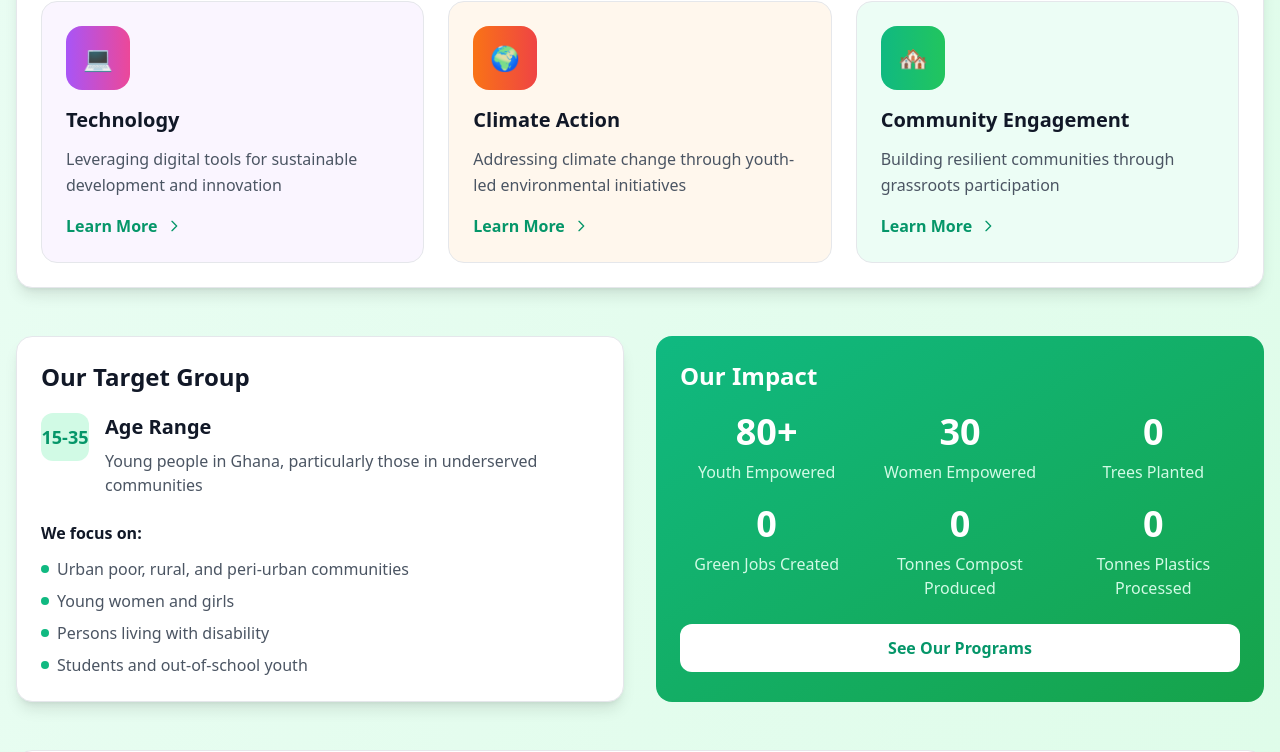
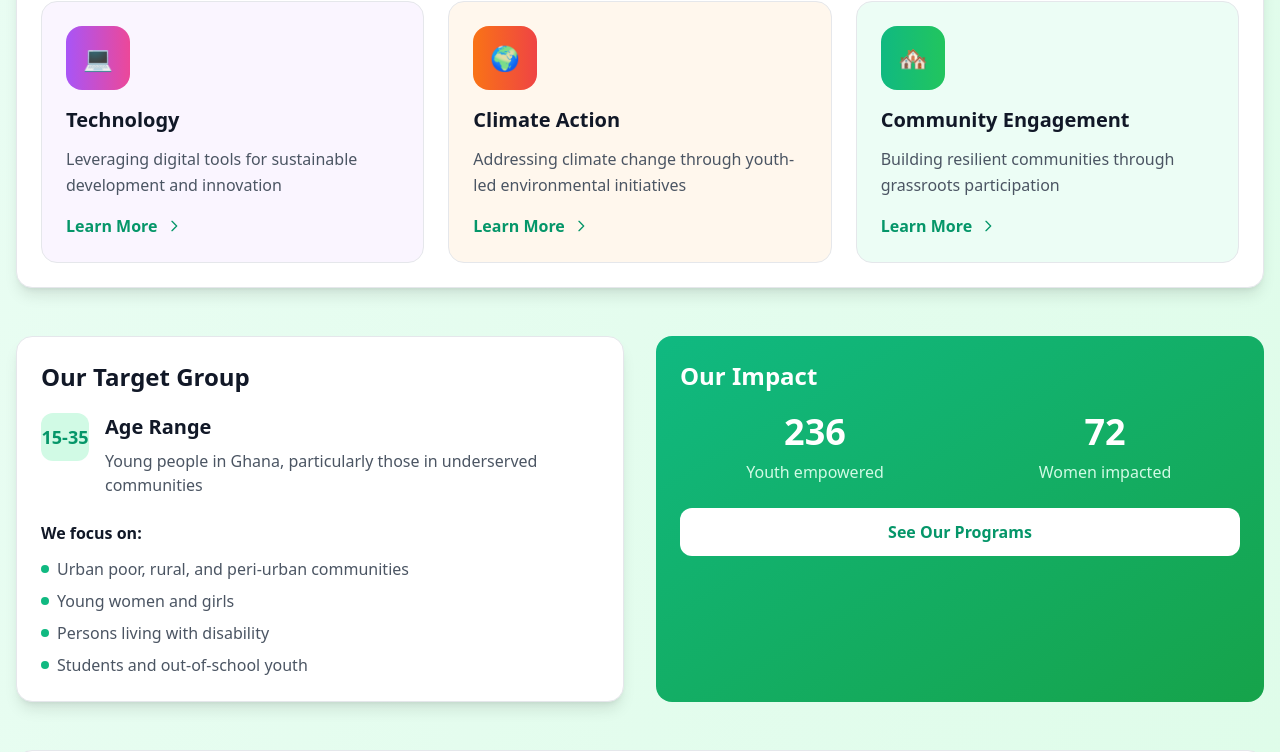
Before and after one commit to SWK-Ghana/swk-app, a React (Vite) app: page /about in a window 1280 px wide. Shown: the part 1301-2053 px from the top of the page. Built offline with nearby package versions, Linux system fonts and the light colour scheme.

Commit message:
New updates

```diff
--- a/src/components/About.jsx
+++ b/src/components/About.jsx
@@ -84,10 +84,10 @@ const About = () => {
                   {[
                     { name: 'Youth Leadership', icon: '👥' },
                     { name: 'Sustainability', icon: '🌱' },
-                    { name: 'Integrity', icon: '✅' },
+                    { name: 'Innovation', icon: '💡' },
                     { name: 'Collaboration', icon: '🤝' },
-                    { name: 'Innovation', icon: '💡' },
-                    { name: 'Equity', icon: '⚖️' }
+                    { name: 'Equity', icon: '⚖️' },
+                    { name: 'Integrity', icon: '✅' }
                   ].map((value, idx) => (
                     <div key={idx} className="flex items-center justify-center gap-2 text-sm text-gray-600">
                       <span className="text-lg">{value.icon}</span>
@@ -211,30 +211,14 @@ const About = () => {
             {/* Impact Stats */}
             <div className="bg-gradient-to-br from-emerald-500 to-green-600 rounded-xl xs:rounded-2xl p-4 xs:p-6 sm:p-8 md:p-10 text-white">
               <h2 className="text-xl xs:text-2xl sm:text-3xl font-bold mb-4 xs:mb-5 sm:mb-6">Our Impact</h2>
-              <div className="grid grid-cols-2 sm:grid-cols-3 gap-4 xs:gap-5 sm:gap-6">
+              <div className="grid grid-cols-2 sm:grid-cols-2 gap-4 xs:gap-5 sm:gap-6">
                 <div className="text-center">
-                  <div className="text-4xl font-bold mb-2">80+</div>
-                  <div className="text-emerald-100">Youth Empowered</div>
+                  <div className="text-4xl font-bold mb-2">236</div>
+                  <div className="text-emerald-100">Youth empowered</div>
                 </div>
                 <div className="text-center">
-                  <div className="text-4xl font-bold mb-2">30</div>
-                  <div className="text-emerald-100">Women Empowered</div>
-                </div>
-                <div className="text-center">
-                  <div className="text-4xl font-bold mb-2">0</div>
-                  <div className="text-emerald-100">Trees Planted</div>
-                </div>
-                <div className="text-center">
-                  <div className="text-4xl font-bold mb-2">0</div>
-                  <div className="text-emerald-100">Green Jobs Created</div>
-                </div>
-                <div className="text-center">
-                  <div className="text-4xl font-bold mb-2">0</div>
-                  <div className="text-emerald-100">Tonnes Compost Produced</div>
-                </div>
-                <div className="text-center">
-                  <div className="text-4xl font-bold mb-2">0</div>
-                  <div className="text-emerald-100">Tonnes Plastics Processed</div>
+                  <div className="text-4xl font-bold mb-2">72</div>
+                  <div className="text-emerald-100">Women impacted</div>
                 </div>
               </div>
               <button
--- a/src/components/MeetTheTeam.jsx
+++ b/src/components/MeetTheTeam.jsx
@@ -59,6 +59,18 @@ const teamMembers = [
       linkedin: 'https://linkedin.com/in/jessica-asamoah',
       twitter: 'https://twitter.com/jessicaasamoah',
       email: 'mailto:jessica@swkghana.org'
+    }
+  },
+  {
+    name: 'Musah Hidir',
+    role: 'Finance Officer & Climate Action Lead',
+    initials: 'MH',
+    photo: 'https://res.cloudinary.com/dwgj3lovn/image/upload/c_fill,g_face,w_400,h_400,f_auto,q_auto/v1772549398/IMG_9111_o3yibq.jpg',
+    imagePosition: 'object-center',
+    social: {
+      linkedin: '',
+      twitter: '',
+      email: 'mailto:info@swkghana.org'
     }
   }
 ]
```
